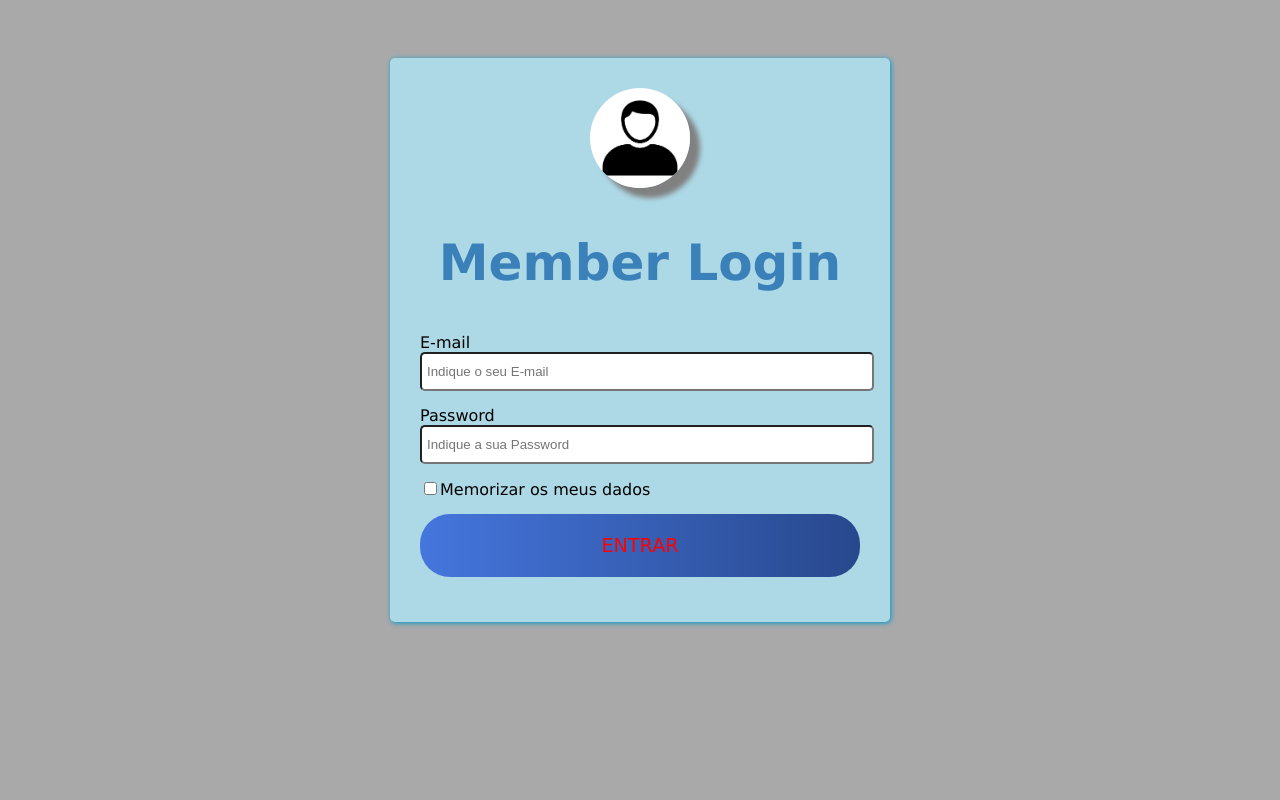
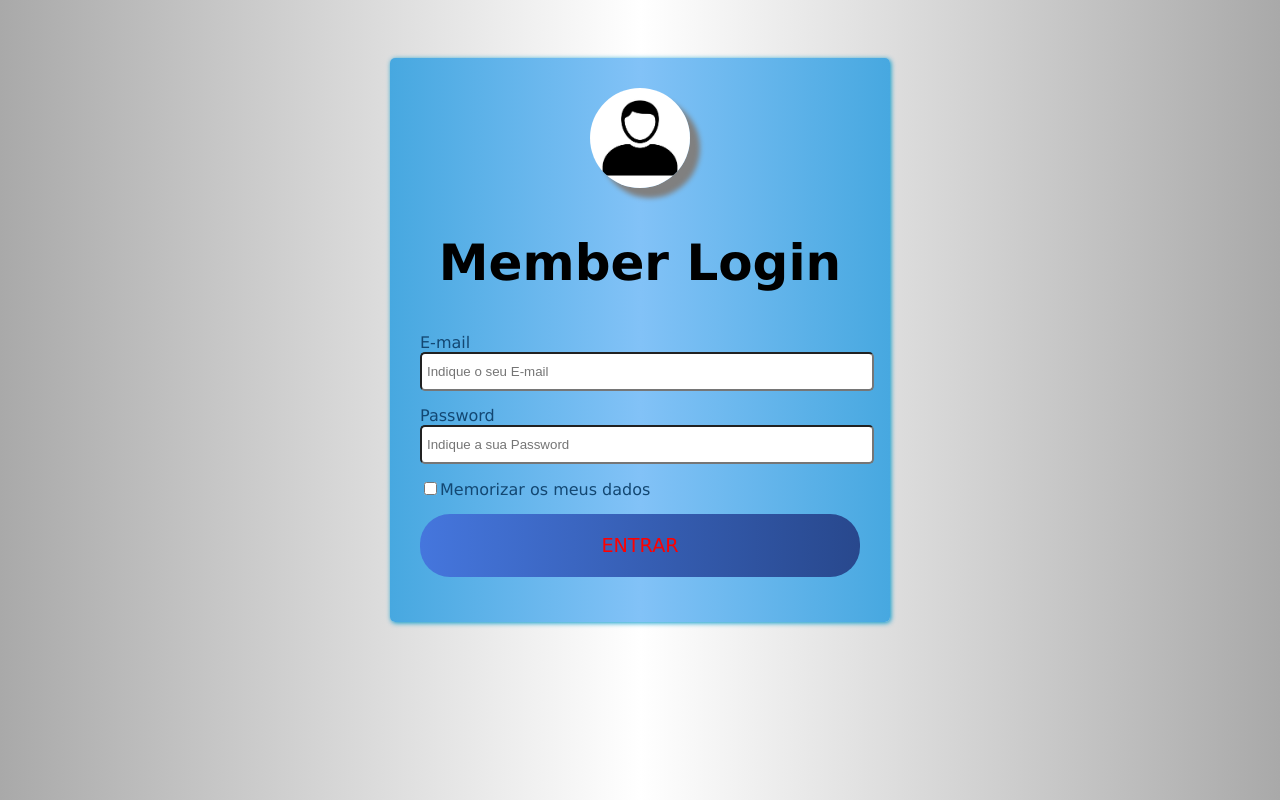
Before and after one commit to Jvendas/PWC, a plain HTML site: page Login/login.html in a window 1280 px wide. Drawn offline with Linux system fonts and the light colour scheme.

Commit message:
paginalogin

```diff
--- a/Login/login-css/style.css
+++ b/Login/login-css/style.css
@@ -1,5 +1,5 @@
 body{
-	background-color:darkgrey;
+	background-image: linear-gradient(to right, darkgray, white, darkgray);
 	font-family: verdana;
 }
 
@@ -11,7 +11,7 @@ body{
 
 .card{
 	box-shadow: 1px 1px 5px #0099cc;
-	background-color:lightblue;
+	background-image: linear-gradient(to right, rgb(71, 168, 224), rgb(130, 194, 247),rgb(71, 168, 224));
 	padding: 30px;
 	border-radius: 5px;
 }
@@ -25,7 +25,7 @@ body{
 }
 .card-group > label{
 	width: 100%;
-	color: black;
+	color: rgb(19, 71, 114);
 	display: block;
 }
 
@@ -60,7 +60,7 @@ body{
 }
 
 .title{
-	color: rgb(58, 128, 185);
+	background-color: linear-gradient(to right, #4576dd, #a7b3cc);
 	font-family: Verdana;
 	font-size: 50px;
 	text-align: center;
```
